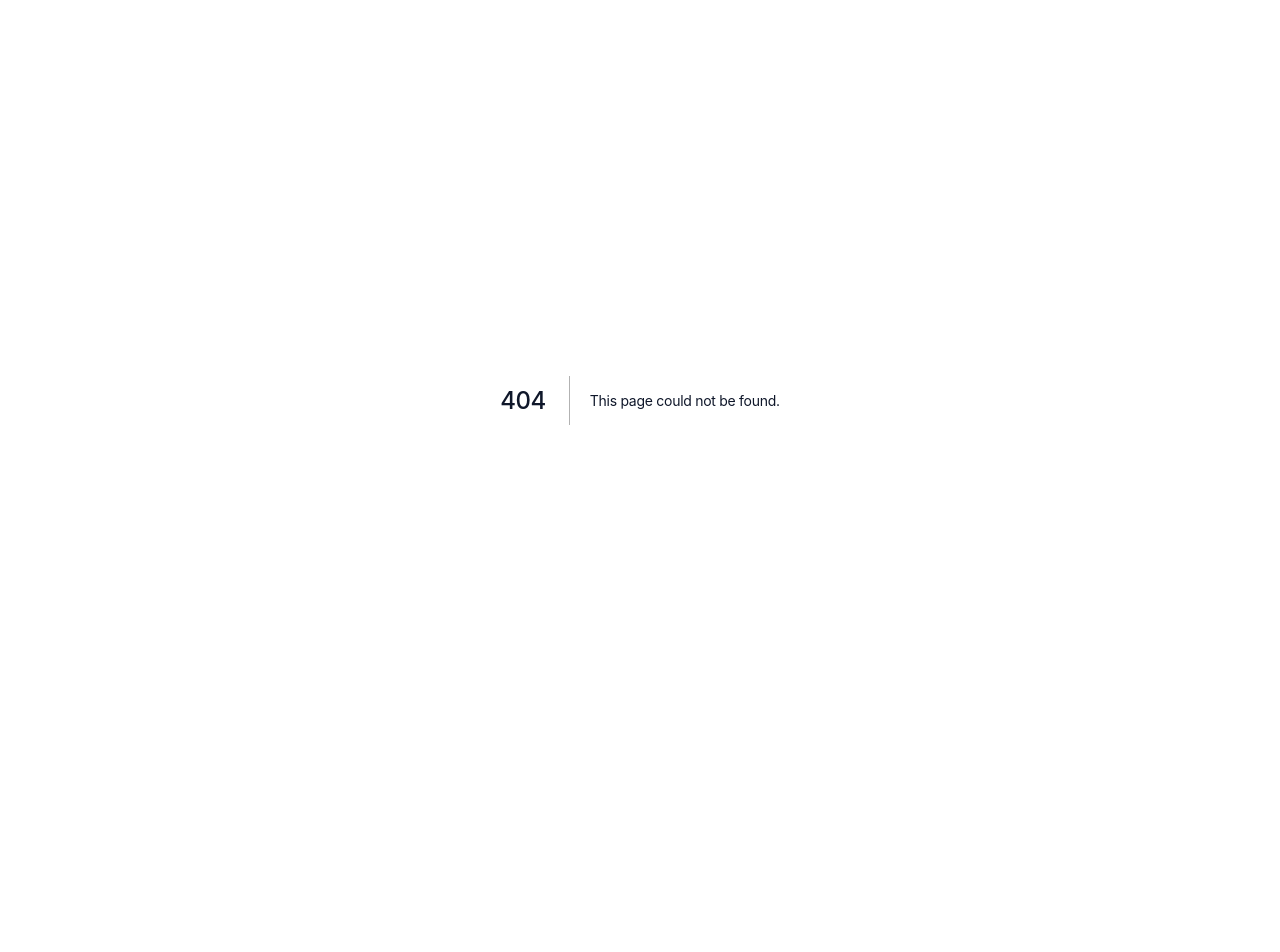
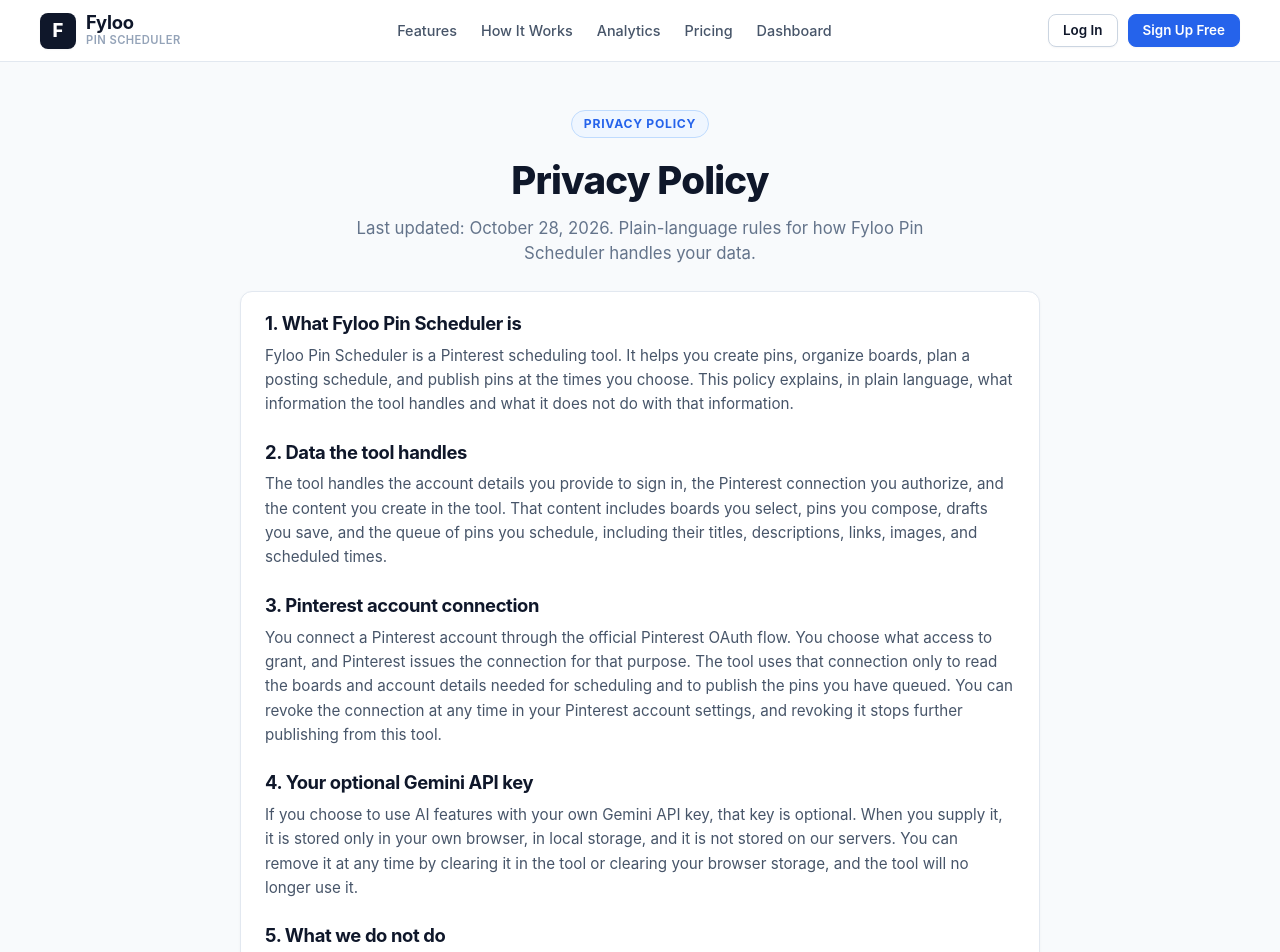
Before and after one commit to asadimalik677/fyloo-pin-scheduler, a Next.js app: page /privacy-policy in a window 1280 px wide. Before the commit this address had no page. Shown: the top 952 px of the page. Before the commit the page ends 800 px from the top, so only its background shows below. Built offline with nearby package versions, Linux system fonts and the light colour scheme.

Commit message:
feat: add public privacy policy page
This file contains the Privacy Policy page for Fyloo Pin Scheduler, detailing how user data is handled, including sections on data handling, account connections, and user rights.

```diff
--- /dev/null
+++ b/app/privacy-policy/page.tsx
@@ -0,0 +1,72 @@
+import PublicHeader from "../../components/PublicHeader";
+import PublicFooter from "../../components/PublicFooter";
+
+export const metadata = {
+  title: "Privacy Policy - Fyloo Pin Scheduler",
+  description: "How Fyloo Pin Scheduler handles your Pinterest, scheduling, and account data.",
+};
+
+const sections = [
+  {
+    heading: "1. What Fyloo Pin Scheduler is",
+    text: "Fyloo Pin Scheduler is a Pinterest scheduling tool. It helps you create pins, organize boards, plan a posting schedule, and publish pins at the times you choose. This policy explains, in plain language, what information the tool handles and what it does not do with that information.",
+  },
+  {
+    heading: "2. Data the tool handles",
+    text: "The tool handles the account details you provide to sign in, the Pinterest connection you authorize, and the content you create in the tool. That content includes boards you select, pins you compose, drafts you save, and the queue of pins you schedule, including their titles, descriptions, links, images, and scheduled times.",
+  },
+  {
+    heading: "3. Pinterest account connection",
+    text: "You connect a Pinterest account through the official Pinterest OAuth flow. You choose what access to grant, and Pinterest issues the connection for that purpose. The tool uses that connection only to read the boards and account details needed for scheduling and to publish the pins you have queued. You can revoke the connection at any time in your Pinterest account settings, and revoking it stops further publishing from this tool.",
+  },
+  {
+    heading: "4. Your optional Gemini API key",
+    text: "If you choose to use AI features with your own Gemini API key, that key is optional. When you supply it, it is stored only in your own browser, in local storage, and it is not stored on our servers. You can remove it at any time by clearing it in the tool or clearing your browser storage, and the tool will no longer use it.",
+  },
+  {
+    heading: "5. What we do not do",
+    text: "We never sell your data. We never share your data with third parties except for the Pinterest and Gemini APIs needed to run the tool. Pinterest receives only the pin and scheduling information needed to publish your pins, and Gemini receives only the prompts and content needed for the AI feature you request. We do not use your pins, boards, or queue to advertise to you or to anyone else.",
+  },
+  {
+    heading: "6. Cookies and local storage",
+    text: "The tool uses cookies and browser local storage to keep you signed in, to remember your preferences and session, and to save drafts, queue items, and your optional Gemini API key on your own device. It does not use these tools to track you across other websites. You can clear cookies and local storage in your browser settings, although clearing them may sign you out or remove locally saved drafts and your stored API key.",
+  },
+  {
+    heading: "7. Data deletion on request",
+    text: "You can ask us to delete your account data at any time. When you make a request, we will delete the account, board, pin, draft, and queue data we hold for you, disconnect your Pinterest connection, and confirm once deletion is complete. Data stored only in your own browser is not held by us, so please also clear your browser storage if you want that local copy removed.",
+  },
+  {
+    heading: "8. Changes and contact",
+    text: "If this policy changes, the updated version will be posted on this page. If you have questions about this policy or want to request deletion of your data, contact us at privacy@fyloo-pin-scheduler.vercel.app.",
+  },
+];
+
+export default function PrivacyPolicyPage() {
+  return (
+    <div style={{ minHeight: "100vh", display: "flex", flexDirection: "column", background: "#F8FAFC" }}>
+      <PublicHeader />
+      <main style={{ flex: 1 }}>
+        <section className="pricing-hero">
+          <div className="landing-eyebrow">PRIVACY POLICY</div>
+          <h1 style={{ fontSize: "2.4rem", marginBottom: 12, fontWeight: 800, letterSpacing: "-0.02em" }}>
+            Privacy Policy
+          </h1>
+          <p style={{ color: "#64748B", fontSize: "1.05rem", maxWidth: 640, margin: "0 auto", lineHeight: 1.5 }}>
+            Last updated: October 28, 2026. Plain-language rules for how Fyloo Pin Scheduler handles your data.
+          </p>
+        </section>
+        <section style={{ maxWidth: 840, margin: "0 auto 60px", padding: "0 20px" }}>
+          <div style={{ background: "#FFFFFF", border: "1px solid #E2E8F0", borderRadius: 12, padding: "20px 24px", boxShadow: "0 1px 3px rgba(15, 23, 42, 0.04)" }}>
+            {sections.map((section) => (
+              <div key={section.heading} style={{ marginBottom: 24 }}>
+                <h2 style={{ margin: "0 0 8px", fontSize: "1.15rem", color: "#0F172A" }}>{section.heading}</h2>
+                <p style={{ margin: 0, fontSize: "0.95rem", color: "#475569", lineHeight: 1.6 }}>{section.text}</p>
+              </div>
+            ))}
+          </div>
+        </section>
+      </main>
+      <PublicFooter />
+    </div>
+  );
+}
```
